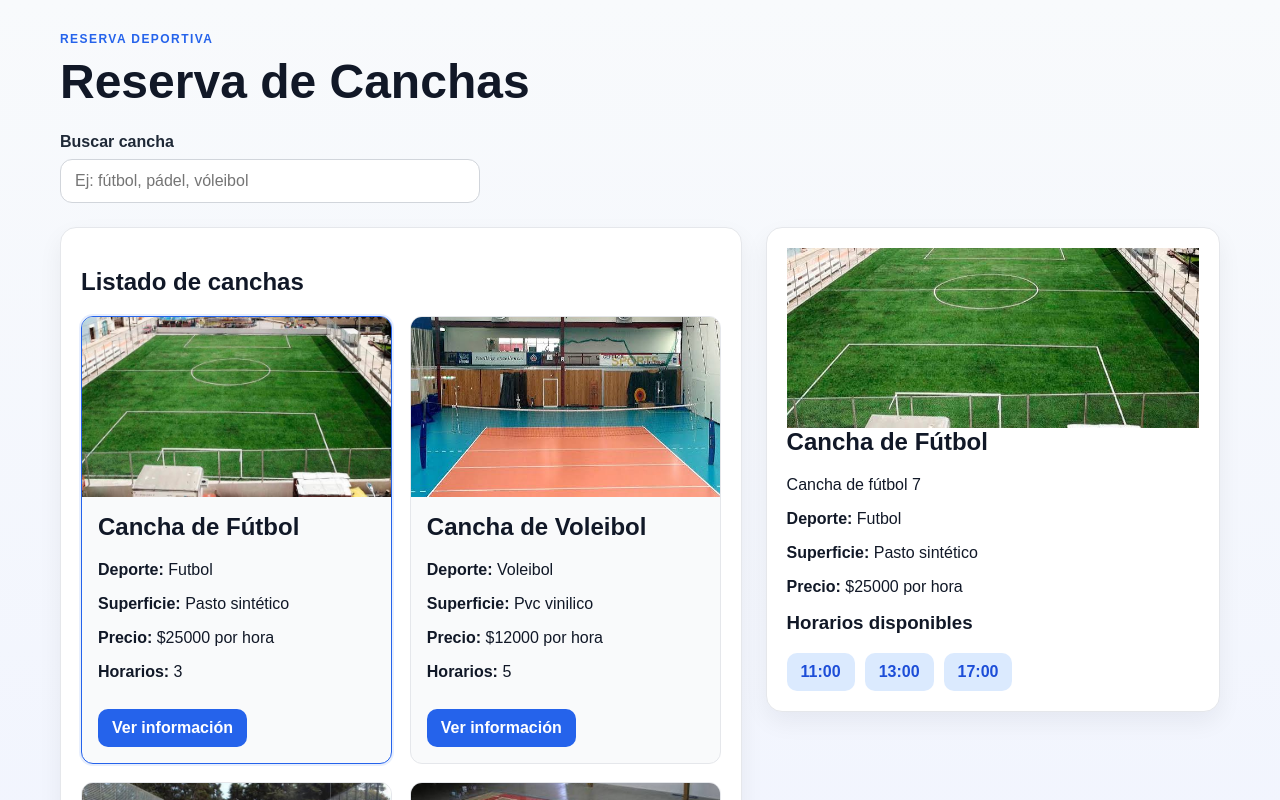
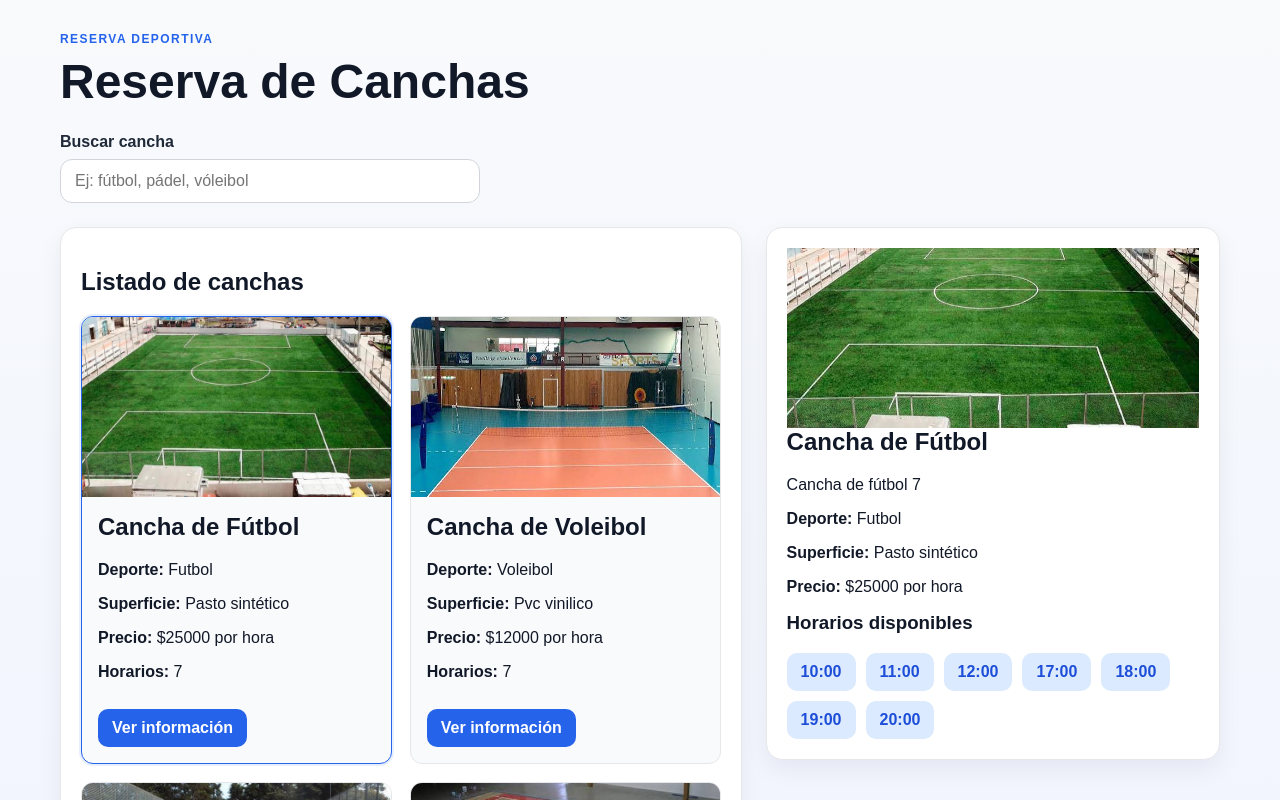
Before and after one commit to martinnc21/reserva-de-canchas, a React (Vite) app: page / in a window 1280 px wide. Shown: the top 800 px of the page. Built offline with nearby package versions, Linux system fonts and the light colour scheme.

Commit message:
feat: agregar tipo Reserva, horarios base y utilidades de fecha

```diff
--- a/src/data.ts
+++ b/src/data.ts
@@ -9,7 +9,7 @@ export const canchas: Cancha[] = [
         precioHora: 25000,
         imagen: "/canchafutbol1.jpg",
         descripcion: "Cancha de fútbol 7",
-        horariosDisponibles: ["11:00","13:00","17:00"],
+        horariosDisponibles: ["10:00", "11:00", "12:00", "17:00", "18:00", "19:00", "20:00"],
     },
     {
         id: 2,
@@ -19,7 +19,7 @@ export const canchas: Cancha[] = [
         precioHora: 12000,
         imagen: "/canchavoleibol2.jpg",
         descripcion: "Cancha de Voleibol",
-        horariosDisponibles: ["11:00","12:00","13:00","17:00","19:00"],
+        horariosDisponibles: ["10:00", "11:00", "12:00", "17:00", "18:00", "19:00", "20:00"],
     },
     {
         id: 3,
@@ -29,7 +29,7 @@ export const canchas: Cancha[] = [
         precioHora: 15000,
         imagen: "/canchapadel3.jpg",
         descripcion: "Cancha de Pádel",
-        horariosDisponibles: ["18:00","19:00","20:00","21:00"],
+        horariosDisponibles: ["10:00", "11:00", "12:00", "17:00", "18:00", "19:00", "20:00"],
     },
     {
         id: 4,
@@ -39,6 +39,6 @@ export const canchas: Cancha[] = [
         precioHora: 16000,
         imagen: "/canchabasquetbol4.jpg",
         descripcion: "Cancha de Basquetbol",
-        horariosDisponibles: ["15:00","18:00","20:00"],
+        horariosDisponibles: ["10:00", "11:00", "12:00", "17:00", "18:00", "19:00", "20:00"],
     }
 ]
```
Also changed, not shown: src/dateUtils.ts (added, +21 -0 lines), src/types.ts (+7 -0 lines).
